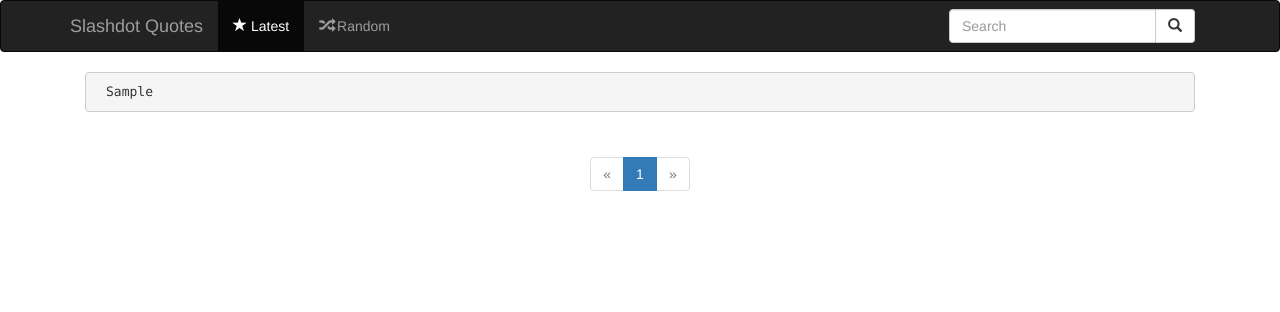
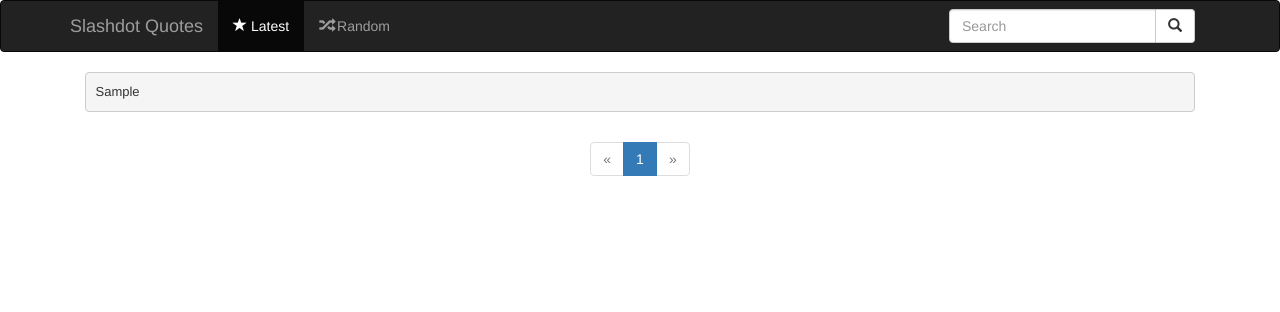
Before and after one commit to dhedegaard/quotes, a Django app: page / in a window 1280 px wide. Shown: the top 312 px of the page. Run offline with Django 3.2, Linux system fonts and the light colour scheme; tables that the repository leaves empty hold one stand-in row (values such as "Sample post"); parts of the project's set-up code (start-up, migrations or seed data) failed here and were passed over; some libraries are stand-ins or nearby versions.

Commit message:
now uses a div for rendering quotes instead of a pre, added the same laf as a pre to the div with the quote, added a spacify template filter to handleconverting multiple spaces to nbsp.

```diff
--- a/quotes/static/quotes/style.css
+++ b/quotes/static/quotes/style.css
@@ -1,9 +1,14 @@
-pre {
-    padding-left: 20px;
-}
-
 .quote {
-    margin-bottom: 25px;
+    display: block;
+    padding: 9.5px;
+    margin: 0 0 10px;
+    font-size: 13px;
+    line-height: 1.428571429;
+    color: #333;
+    background-color: #f5f5f5;
+    border: 1px solid #ccc;
+    border-radius: 4px;
+    width: 100%;
 }
 
 .bold {
--- a/quotes/templates/quotes/index.html
+++ b/quotes/templates/quotes/index.html
@@ -1,4 +1,6 @@
 {% extends 'quotes/base.html' %}
+
+{% load spacify %}
 
 {% block title %}Slashdot Quotes{% endblock %}
 
@@ -45,9 +47,9 @@
   {% endfor %}
   {% if total_quotes %}
     {% for quote in quotes %}
-      <div class="quote">
-        <pre class="quote"
-             data-first-seen="{{ quote.created|date:'Y-m-d H:i:s' }}">{{ quote.quote }}</pre>
+      <div class="quote"
+           data-first-seen="{{ quote.created|date:'Y-m-d H:i:s' }}">
+        {{ quote.quote|spacify|linebreaksbr }}
       </div>
     {% endfor %}
     {% if not random %}
--- /dev/null
+++ b/quotes/templatetags/spacify.py
@@ -0,0 +1,18 @@
+from django import template
+from django.template.defaultfilters import stringfilter
+from django.utils.html import mark_safe
+
+register = template.Library()
+
+
+@register.filter(is_safe=True)
+@stringfilter
+def spacify(value):
+    '''
+    Converts spaces in the value to &nbsp;, this is to make sure spaces are
+    shown as expected.
+    '''
+    return mark_safe(value.
+                     replace('  ', '&nbsp;' * 2).
+                     replace('&nbsp; ', '&nbsp;' * 2).
+                     replace('\t', '&nbsp;' * 4))
```
Also changed, not shown: quotes/templatetags/__init__.py (added).
